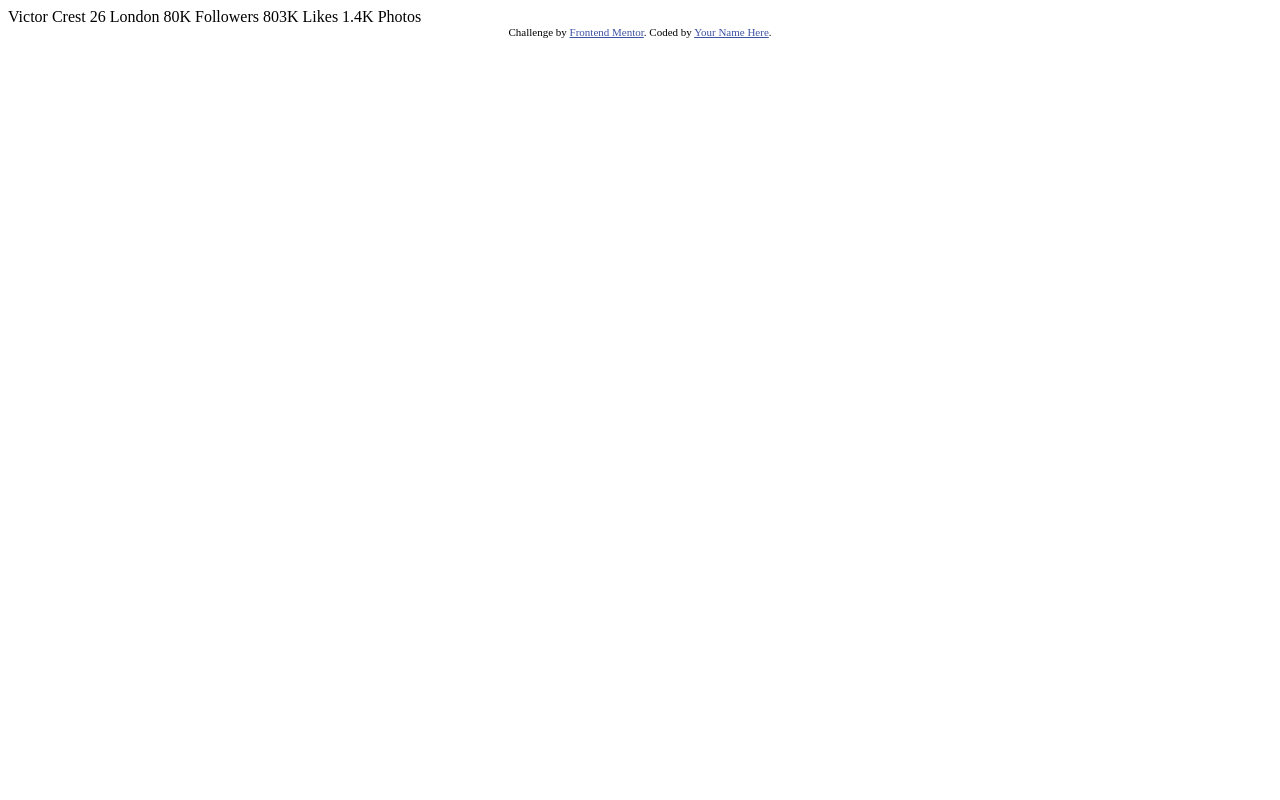
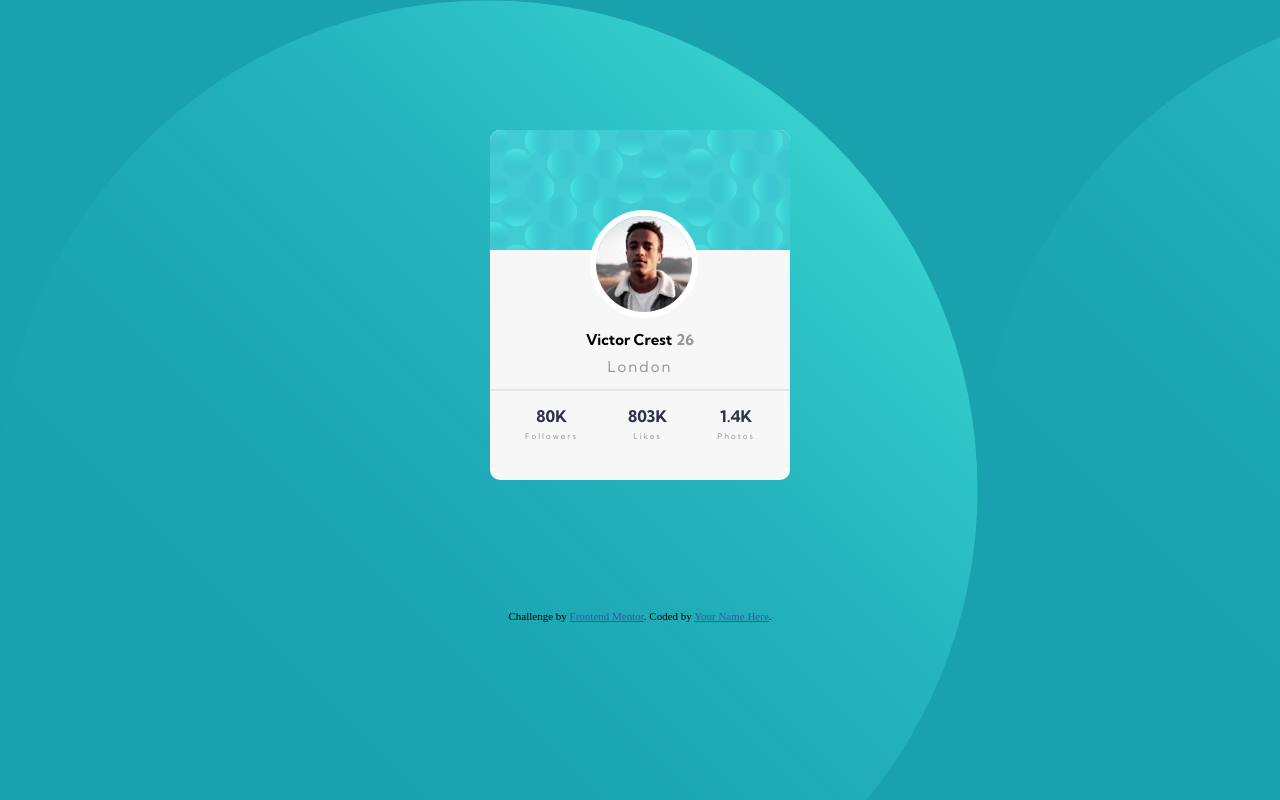
Before and after one commit to simonegpaiva/Challenge-4---Landing-Page, a plain HTML site: page index.html in a window 1280 px wide. Drawn offline with Linux system fonts and the light colour scheme.

Commit message:
First Commit

```diff
--- a/index.html
+++ b/index.html
@@ -6,27 +6,43 @@
 
   <link rel="icon" type="image/png" sizes="32x32" href="./images/favicon-32x32.png">
 
+  <link rel="stylesheet" href="style.css">
+
+  <link rel="preconnect" href="https://fonts.googleapis.com">
+  <link rel="preconnect" href="https://fonts.gstatic.com" crossorigin>
+  <link href="https://fonts.googleapis.com/css2?family=Kumbh+Sans:wght@400;700&display=swap" rel="stylesheet">
+
   <title>Frontend Mentor | Profile card component</title>
 
-  <!-- Feel free to remove these styles or customise in your own stylesheet 👍 -->
-  <style>
-    .attribution { font-size: 11px; text-align: center; }
-    .attribution a { color: hsl(228, 45%, 44%); }
-  </style>
+
 </head>
 <body>
-  Victor Crest
-  26
-  London
 
-  80K
-  Followers
+  <div class="container">
+    <div class="box">
+      <img src="./images/image-victor.jpg" alt="image-victor">
+    </div>
+    <div class="box1">
+      <span>Victor Crest</span> <span id="age">26</span>
+      <p class="city">London</p>
+    </div>
+    <hr class="line">
+    <div class="box2">
+      <div class="item">
+        <h1>80K</h1>
+        <p>Followers</p>
+      </div>
+      <div class="item2">
+        <h1>803K</h1>
+        <p>Likes</p>
+      </div>
+      <div class="item3">
+        <h1>1.4K</h1>
+        <p>Photos</p>
+      </div>
+    </div>
+  </div>
 
-  803K
-  Likes
-
-  1.4K
-  Photos
   <div class="attribution">
     Challenge by <a href="https://www.frontendmentor.io?ref=challenge" target="_blank">Frontend Mentor</a>.
     Coded by <a href="#">Your Name Here</a>.
--- /dev/null
+++ b/style.css
@@ -0,0 +1,102 @@
+*{
+  margin: 0;
+  padding: 0;
+  box-sizing: border-box;
+}
+
+:root{
+  --fonte: 'Kumbh Sans', sans-serif;
+  --cor1: hsl(185, 75%, 39%);
+  --cor2: hsl(229, 23%, 23%);
+  --cor3: hsl(227, 10%, 46%);
+  --cor4: hsl(0, 0%, 59%);
+}
+
+body{
+  background-color: var(--cor1);
+  background-image: url(./images/bg-pattern-top.svg);
+
+}
+
+.container{
+  background-color: rgb(247, 247, 247);
+  width: 300px;
+  height: 350px;
+  margin: 130px auto;
+  border-radius: 10px;
+}
+
+.box{
+  position: relative;
+  background-image: url(./images/bg-pattern-card.svg);
+  height: 120px;
+  border-radius: 10px 10px 0 0;
+}
+
+.box1{
+  margin-top: 80px;
+  text-align: center;
+}
+
+span{
+  font-size: 15px;
+  font-weight: bold;
+  font-family: var(--fonte);
+}
+
+#age{
+  color: var(--cor4);
+}
+
+.city{
+  font-size: 15px;
+  color: var(--cor4);
+  font-family: var(--fonte);
+  padding-top: 8px;
+  padding-bottom: 13px;
+}
+
+.line{
+  border-color: rgba(128, 128, 128, 0.103);
+}
+
+img{
+  position: absolute;
+  border-radius: 50%;
+  top: 80px;
+  left: 100px;
+  border: 6px solid white;
+}
+
+.box2{
+  display: flex;
+  flex-direction: row;
+  justify-content: space-around;
+  padding: 10px;
+  text-align: center;
+}
+
+.item, .item2, .item3{
+  font-family: var(--fonte);
+  padding: 5px;
+  font-size: 8px;
+  color: var(--cor2);
+}
+
+p{
+  font-family: var(--fonte);
+  color: var(--cor4);
+  text-align: center;
+  padding-top: 5px;
+  font-size: 8px;
+  letter-spacing: 2px;
+}
+
+.attribution {
+  font-size: 11px;
+  text-align: center;
+}
+
+.attribution a {
+  color: hsl(228, 45%, 44%);
+}
```
Also changed, not shown: 1 other file.
